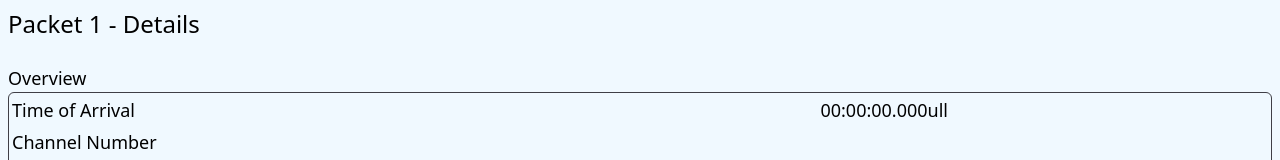
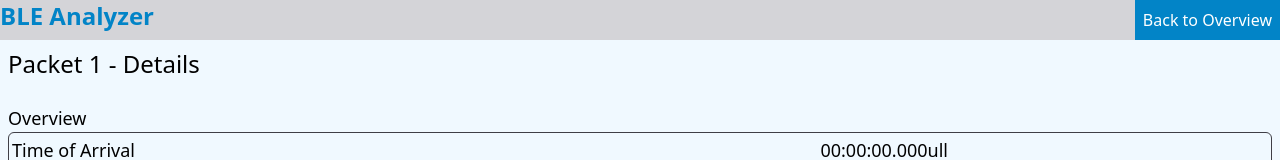
Before and after one commit to Chaphasilor/ble-analyzer-gui, a Vue app: page /packet/1 in a window 1280 px wide. Shown: the top 160 px of the page. Built offline with nearby package versions, Linux system fonts and the light colour scheme; no server answers.

Commit message:
indicate malformed packets

```diff
--- a/src/components/PacketList.vue
+++ b/src/components/PacketList.vue
@@ -12,7 +12,7 @@
       <span>Source Address</span>
       <span>Destination Address</span>
       <span>Protocols</span>
-      <span>Bytes</span>
+      <span>Length</span>
 
     </div>
 
--- a/src/components/PacketSummary.vue
+++ b/src/components/PacketSummary.vue
@@ -1,6 +1,8 @@
 <template>
   <div
     class="grid grid-flow-row grid-rows-1 gap-2 text-center border-b border-gray-700 cursor-pointer hover:bg-gray-300 grid-cols-packet-list"
+    :class="source.malformed ? `bg-red-200 hover:bg-red-400` : ``"
+    :title="source.malformed ? `This packet is malformed` : ``"
     @click="$router.push({
       name: `PacketDetails`,
       params: {
@@ -15,13 +17,13 @@
     <span v-if="source.destination.type == `broadcast`">Broadcast</span>
     <span
       v-else-if="source.destination.type == `scan_req`"
-      class="bg-yellow-300"
+      class="bg-yellow-200"
     >
       {{ source.destination.address }}
     </span>
     <span
       v-else-if="source.destination.type == `connect_req`"
-      class="bg-purple-300"
+      class="bg-purple-200"
     >
       {{ source.destination.address }}
     </span>
--- a/src/views/Home.vue
+++ b/src/views/Home.vue
@@ -43,10 +43,13 @@
     />
 
     <div
-      class="border-t-4 border-gray-700"
+      class="text-xl border-t-4 border-gray-700"
     >
       TODO:
       Show Warnings and Alerts here
+      <br>
+      <br>
+      Things like missing packets, protocol errors, timeouts, low RSSIs, etc.
     </div>
 
   </div>
--- a/src/views/PacketDetails.vue
+++ b/src/views/PacketDetails.vue
@@ -1,4 +1,29 @@
 <template>
+  <div
+    class=""
+  >
+
+    <div
+      class="flex flex-row justify-between w-full h-10 text-left bg-gray-300"
+    >
+      <h1
+        class="text-2xl font-bold text-lightblue-600"
+      >BLE Analyzer</h1>
+
+      <div>
+
+        <button
+          class="p-2 text-white bg-lightblue-600"
+          type="button"
+          @click="$router.back()"
+        >
+          Back to Overview
+        </button>
+
+      </div>
+
+    </div>
+
     <div
       class="p-2 text-lg"
     >
@@ -8,6 +33,13 @@
       >
         Packet {{ routeParams.packetId }} - Details
       </h1>
+
+      <div
+        v-if="packet.malformed"
+        class="inline-block p-2 mb-4 text-white bg-red-600"
+      >
+        The Package is malformed. Below information might be incorrect!
+      </div>
 
       <h2>
         Overview
@@ -106,6 +138,8 @@
         Show Connection
       </button>
 
+    </div>
+
       <br>
       <br>
       {{ packet }}
@@ -119,6 +153,7 @@ export default {
   data() {
     return {
       packet: {
+        malformed: false,
         packetId: null,
         microseconds: null,
         source: ``,
@@ -147,8 +182,8 @@ export default {
   mounted() {
 
     this.$store.dispatch(`loadPacket`, this.routeParams.packetId).then((packet) => {
+      console.log(`this.packet:`, JSON.parse(JSON.stringify(packet)));
       this.packet = packet
-      console.log(`this.packet:`, this.packet);
     })
 
   }
```
Lines whose indentation alone changed are shown as unchanged.
